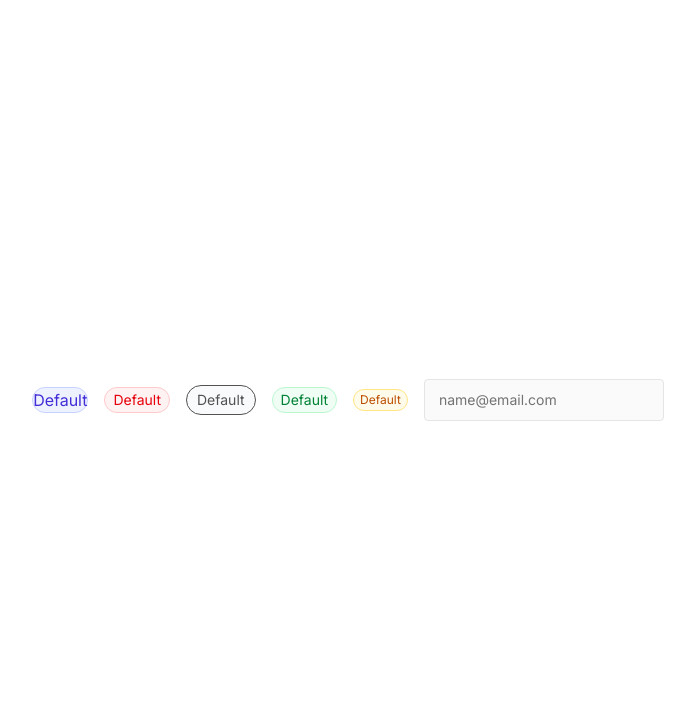
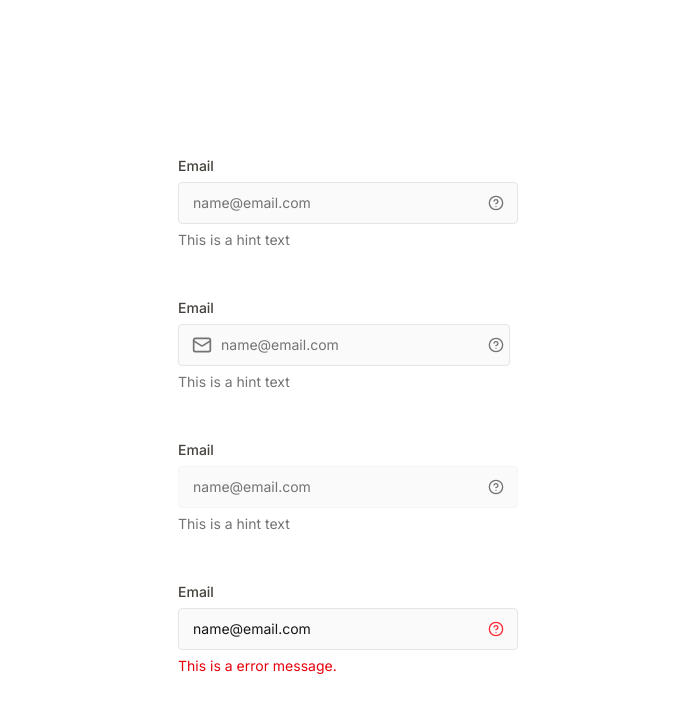
Before and after one commit to sangkamath/e-commerce-project, a Next.js app: page / in a window 1280 px wide. Shown: the top 712 px of the page, without its empty margins (292-987 px from the left). Built offline with nearby package versions, Linux system fonts and the light colour scheme.

Commit message:
Added textarea, styling and started navbar

```diff
--- a/src/app/layout.tsx
+++ b/src/app/layout.tsx
@@ -1,6 +1,7 @@
 import type { Metadata } from "next";
 import { Inter } from "next/font/google";
 import "./globals.css";
+import Navbar from "@/components/navbar";
 
 const inter = Inter({ subsets: ["latin"] });
 
@@ -17,8 +18,9 @@ export default function RootLayout({
   return (
     <html lang="en">
       <body
-        className={inter.className}
+        className={`${inter.className} scroll-smooth py-4 antialiased`}
       >
+        <Navbar/>
         {children}
       </body>
     </html>
--- a/src/app/page.tsx
+++ b/src/app/page.tsx
@@ -1,30 +1,52 @@
 "use client";
-import { Button, buttonVariants } from "@/components/button";
-import { Badge } from "@/components/badge";
-import Link from "next/link";
+
 import { Input } from "@/components/input";
+import { Label } from "@/components/label";
+import { Mail } from "lucide-react";
 
+import React from "react";
 export default function Home() {
+  const [message, setMessage] = React.useState("");
   return (
-    <main className="flex min-h-screen w-full items-center justify-center gap-10 px-4">
-      <div className="flex items-center gap-4" >
-      <Badge variant="brand">Default</Badge>
-         <Badge variant="error" size="medium">
-           Default
-         </Badge>
-         <Badge variant="neutral" size="large">
-           Default
-         </Badge>
-         <Badge variant="success" size="medium">
-           Default
-         </Badge>
-         <Badge variant="warning" size="small">
-           Default
-         </Badge>
-
-         <div className="w-full max-w-[300px]">
-         <Input type="text" placeholder="name@email.com" />
-       </div>
+    <main className="flex min-h-screen w-full items-center justify-center">
+      <div className="flex w-[340px] flex-col gap-12">
+        <div className="flex flex-col gap-1.5">
+          <Label htmlFor="message">Email</Label>
+          <Input name="email" placeholder="name@email.com" />
+          <p className="text-sm font-normal leading-5 text-neutral-500">
+            This is a hint text
+          </p>
+        </div>
+        <div className="flex flex-col gap-1.5">
+          <Label htmlFor="message">Email</Label>
+          <Input
+            name="email"
+            placeholder="name@email.com"
+            icon={<Mail width={20} height={20} className="text-neutral-500" />}
+          />
+          <p className="text-sm font-normal leading-5 text-neutral-500">
+            This is a hint text
+          </p>
+        </div>
+        <div className="flex flex-col gap-1.5">
+          <Label htmlFor="message">Email</Label>
+          <Input name="email" placeholder="name@email.com" disabled />
+          <p className="text-sm font-normal leading-5 text-neutral-500">
+            This is a hint text
+          </p>
+        </div>
+        <div className="flex flex-col gap-1.5">
+          <Label htmlFor="message">Email</Label>
+          <Input
+            name="email"
+            placeholder="name@email.com"
+            value={"name@email.com"}
+            error
+          />
+          <p className="text-sm font-normal leading-5 text-red-600">
+            This is a error message.
+          </p>
+        </div>
       </div>
     </main>
   );
--- a/src/components/badge/index.tsx
+++ b/src/components/badge/index.tsx
@@ -38,4 +38,6 @@ import { cn } from "@/lib/utils";
    );
  }
 
+ Badge.displayName = "Badge";
+
  export { Badge };
--- a/src/components/button/index.tsx
+++ b/src/components/button/index.tsx
@@ -52,4 +52,7 @@ const Button: React.FC<ButtonProps> = ({
     </button>
   );
 };
+
+Button.displayName = "Button";
+
 export { buttonVariants, Button };
--- a/src/components/input/index.tsx
+++ b/src/components/input/index.tsx
@@ -1,17 +1,19 @@
 import { cn } from "@/lib/utils";
 import React from "react";
+import { CircleHelp } from "lucide-react";
 
 export interface InputProps extends React.InputHTMLAttributes<HTMLInputElement> {
   icon?: React.ReactNode;
+  error?: boolean;
 }
 
 const Input = React.forwardRef<HTMLInputElement, InputProps>(
-    ({ className, type,  icon, ...props }, ref
+  ({ className, type, icon, error, ...props }, ref
   ) => {
     return (
       <div className="relative flex">
         <input ref={ref} type={type} className={cn(
-                "w-full overflow-hidden text-ellipsis rounded border border-neutral-200 bg-neutral-50 px-3.5 py-2.5 text-sm font-normal leading-5 text-neutral-900 outline-none placeholder:text-neutral-500 focus:border-indigo-700 focus:ring-2 focus:ring-violet-200 focus:ring-offset-0 disabled:cursor-not-allowed disabled:border-neutral-100 disabled:text-[#a3a3a3]",
+          "w-full overflow-hidden text-ellipsis rounded border border-neutral-200 bg-neutral-50 py-2.5 pl-3.5 pr-8 text-sm font-normal leading-5 text-neutral-900 outline-none transition duration-200 ease-in-out placeholder:text-neutral-500 focus:border-indigo-700 focus:ring-2 focus:ring-violet-200 focus:ring-offset-0 disabled:cursor-not-allowed disabled:border-neutral-100 disabled:text-[#a3a3a3]",
           icon && "mr-2 pl-[42px]",
           className)} {...props} />
         {icon && (
@@ -19,6 +21,14 @@ const Input = React.forwardRef<HTMLInputElement, InputProps>(
             {icon}
           </div>
         )}
+        <CircleHelp
+          width={16}
+          height={16}
+          className={cn(
+            "absolute right-3.5 top-1/2 -translate-y-1/2 text-neutral-500",
+            error && "text-red-500",
+          )}
+        />
       </div>
     )
   }
--- a/src/components/label/index.tsx
+++ b/src/components/label/index.tsx
@@ -19,4 +19,6 @@ import { cn } from "@/lib/utils";
    },
  );
 
+ Label.displayName = "Label";
+
  export { Label };
--- /dev/null
+++ b/src/components/navbar/constant.ts
@@ -0,0 +1,18 @@
+interface LinkProps {
+    id: number;
+    title: string;
+    href: string;
+}
+
+export const LINKS: LinkProps[] = [
+    {
+        id: 0,
+        title: "Shop all",
+        href: "/shop"
+    },
+    {
+        id: 1,
+        title: "Latest arrivals",
+        href: "/latest-arrivals"
+    }
+];
--- /dev/null
+++ b/src/components/navbar/index.tsx
@@ -0,0 +1,18 @@
+"use client";
+import React, { useEffect } from "react";
+import Link from "next/link";
+import { Menu, X } from "lucide-react";
+import { Button, buttonVariants} from "../button";
+import{ LINKS } from "./constant";
+import { cn } from "@/lib/utils";
+import { SITE_NAME } from "@/lib/constants";
+
+export default function Navbar() {
+    const [open,setOpen] = React.useState(false);
+
+    return (
+        <header>
+
+            </header>
+    )
+}
--- /dev/null
+++ b/src/components/textarea/index.tsx
@@ -0,0 +1,23 @@
+import React from "react";
+import { cn } from "@/lib/utils";
+
+export interface TextareaProps extends React.HTMLProps<HTMLTextAreaElement> { }
+
+const Textarea = React.forwardRef<HTMLTextAreaElement, TextareaProps>(
+  ({ className, ...props }, ref) => {
+    return (
+      <textarea
+        ref={ref}
+        className={cn(
+          "min-h-[80px] w-full resize-none rounded-lg border border-neutral-200 bg-neutral-50 px-3.5 py-3 leading-5 text-neutral-900 outline-none transition duration-200 ease-in-out placeholder:text-sm placeholder:text-neutral-500 focus:border-[#444CE7] focus:ring-2 focus:ring-indigo-400 focus:ring-offset-0 disabled:cursor-not-allowed disabled:opacity-50",
+          className,
+        )}
+        {...props}
+      />
+    );
+  },
+);
+
+Textarea.displayName = "Textarea";
+
+export { Textarea };
--- /dev/null
+++ b/src/lib/constants.ts
@@ -0,0 +1 @@
+export const SITE_NAME: string = "StyleNest";
```
Also changed, not shown: src/components/icons/index.tsx (added). Lines whose indentation alone changed are shown as unchanged.
